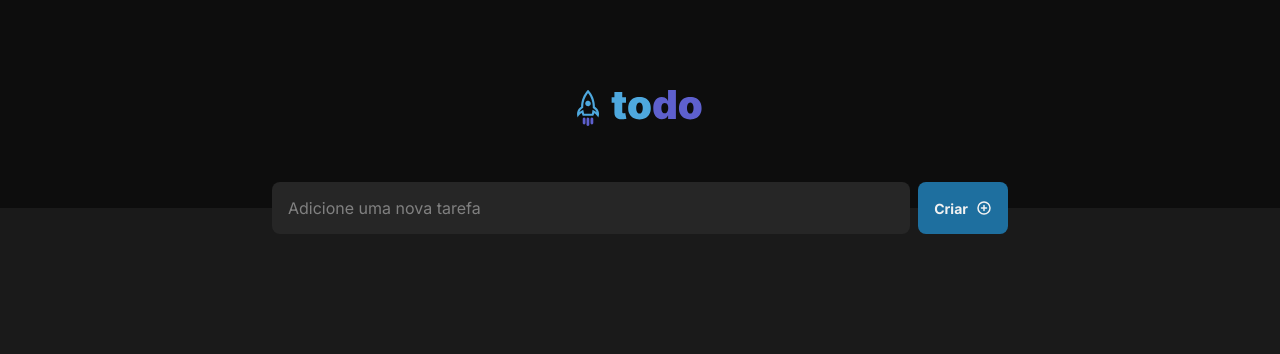
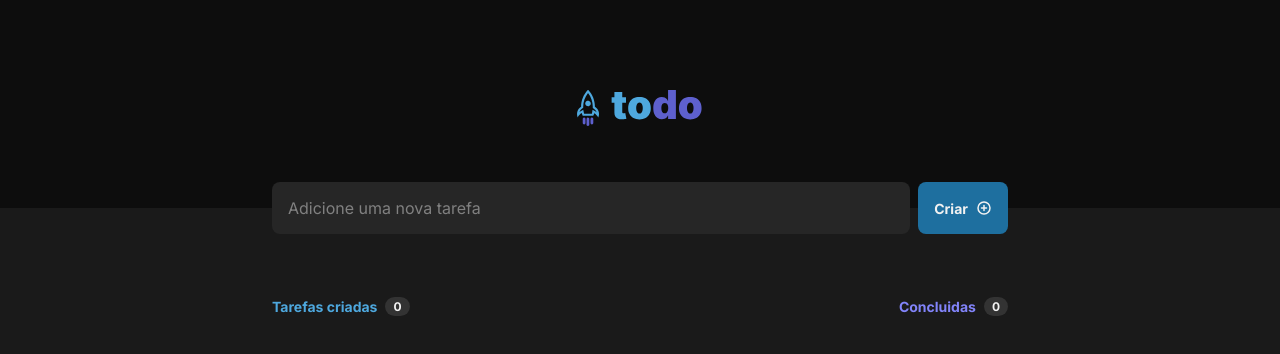
Before and after one commit to isagarci4/ToDoList, a React (Vite) app: page / in a window 1280 px wide. Shown: the top 354 px of the page. Built offline with nearby package versions, Linux system fonts and the light colour scheme; the HTML template or start-up script is replaced by a standard one.

Commit message:
feat: header da lista de tarefas

```diff
--- a/index.html
+++ b/index.html
@@ -11,7 +11,7 @@
 
     <link href="https://fonts.googleapis.com/css2?family=Inter:wght@400;700&display=swap" rel="stylesheet">
 
-    <title>To Do List</title>
+    <title>ToDo List</title>
   </head>
   <body>
     <div id="root"></div>
--- a/src/App.tsx
+++ b/src/App.tsx
@@ -1,12 +1,11 @@
-// import styles from './App.css'
-
 import { Header } from './components/Header'
 import { Input } from './components/Input'
+import { Button } from './components/Button'
+import { ListHeader } from './components/ListHeader'
 
 import styles from './App.module.css'
 
 import './global.css'
-import { Button } from './components/Button'
 
 function App() {
 
@@ -19,6 +18,10 @@ function App() {
           <Input />
           <Button />
         </div>
+
+        <div className={styles.taskList}>
+            <ListHeader />
+        </div>
       </section>
     </div>
   )
--- /dev/null
+++ b/src/components/ListHeader.module.css
@@ -0,0 +1,35 @@
+.listHeader {
+    display: flex;
+    justify-content: space-between;
+}
+
+.listHeader aside {
+    display: flex;
+    justify-content: space-between;
+    align-items: center;
+    gap: 0.5rem;
+
+    font-weight: bold;
+}
+
+.listHeader aside:first-child {
+    color: var(--blue);
+}
+
+.listHeader aside:last-child {
+    color: var(--purple);
+}
+
+.listHeader aside p {
+    font-size: 0.875rem;
+}
+
+.listHeader aside span {
+    padding: 2px 8px;
+
+    background: var(--gray-400);
+    border-radius: 16px;
+
+    font-size: 0.75rem;
+    color: var(--gray-100);
+}
--- /dev/null
+++ b/src/components/ListHeader.tsx
@@ -0,0 +1,17 @@
+import styles from './ListHeader.module.css';
+
+export function ListHeader() {
+    return(
+        <header className={styles.listHeader}>
+            <aside>
+                <p>Tarefas criadas</p>
+                <span>0</span>
+            </aside>
+
+            <aside>
+                <p>Concluidas</p>
+                <span>0</span>
+            </aside>
+        </header>
+    )
+}
```
